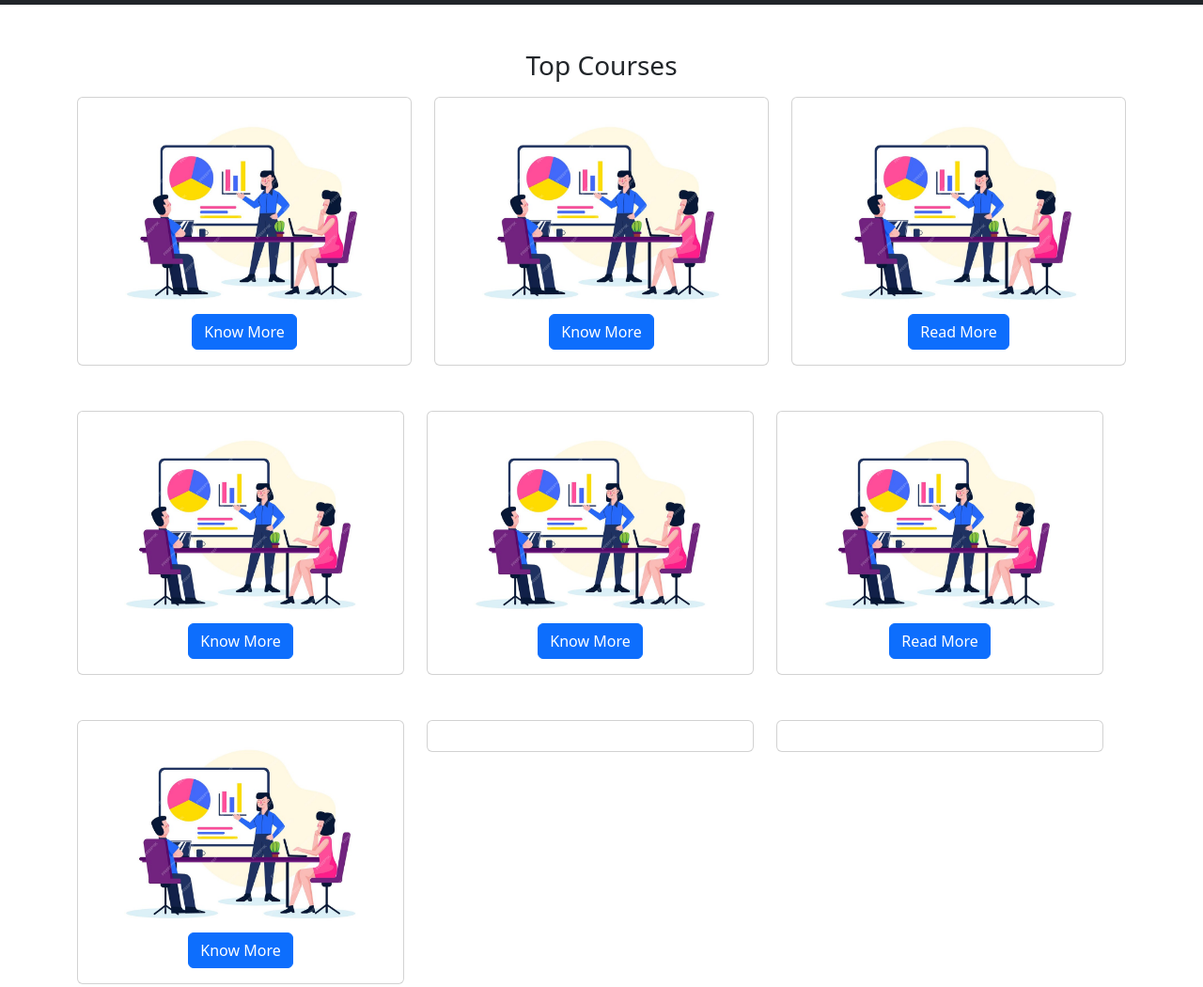
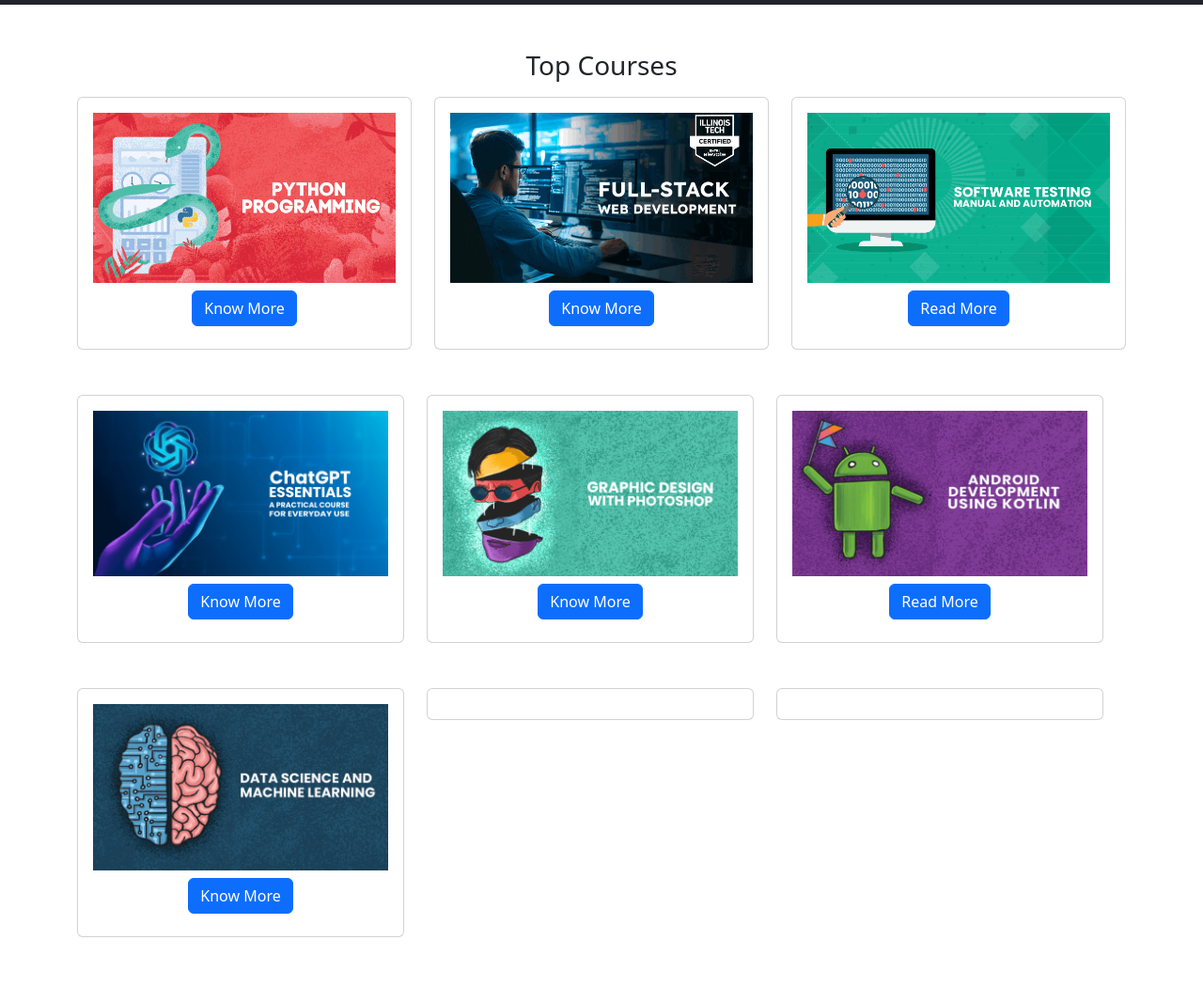
Before and after one commit to gowribalan123/EntriAcademia, a plain HTML site: page index.html in a window 1280 px wide. Shown: the part 455-1505 px from the top of the page at 94% size. Drawn offline with nearby package versions, Linux system fonts and the light colour scheme.

Commit message:
first commit

```diff
--- a/index.html
+++ b/index.html
@@ -46,9 +46,7 @@
         <div>
             <h1>Leading the Path for a Bright IT Career</h1>
             <p class="lead my-4">
-                 Lorem ipsum dolor sit amet consectetur adipisicing elit. Consequuntur, necessitatibus illo!
-                 Itaque asperiores eligendi sit, delectus, quas aliquam sequi praesentium qui non distinctio fugiat
-                  architecto dolorem ad? Unde, quia voluptatum.
+              Our journey is marked by a relentless pursuit of perfection, where every stroke of our creative process is aimed at leaving a lasting impression. Join us in reimagining the world through design that not only speaks, but also resonates.
             </p>
             <button class="btn btn-primary btn-lg"  data-bs-toggle="modal"
             data-bs-target="#enroll">
@@ -73,8 +71,8 @@
                 <div class="card-body text-center">
 
 
-                  <img src="images/showcase1.jpg" class="img-fluid" alt="">
-                  <a href="#" class="btn btn-primary">Know More</a>
+                  <img src="images/python-programming.png" class="img-fluid" alt="">
+                  <a href="#" class="btn btn-primary m-2">Know More</a>
                 </div>
               </div>
             </div>
@@ -84,8 +82,8 @@
                 <div class="card-body text-center">
 
 
-                    <img src="images/showcase1.jpg" class="img-fluid" alt="">
-                  <a href="#" class="btn btn-primary">Know More</a>
+                    <img src="images/Full-Stack-Web-Development.png" class="img-fluid" alt="">
+                  <a href="#" class="btn btn-primary m-2">Know More</a>
                 </div>
               </div>
             </div>
@@ -95,8 +93,8 @@
                 <div class="card-body text-center">
 
 
-                    <img src="images/showcase1.jpg" class="img-fluid" alt="">
-                  <a href="#" class="btn btn-primary">Read More</a>
+                    <img src="images/Software-Testing.png" class="img-fluid" alt="">
+                  <a href="#" class="btn btn-primary m-2">Read More</a>
                 </div>
               </div>
             </div>
@@ -107,8 +105,8 @@
                     <div class="card-body text-center">
 
 
-                      <img src="images/showcase1.jpg" class="img-fluid" alt="">
-                      <a href="#" class="btn btn-primary">Know More</a>
+                      <img src="images/ChatGPT-Essentials.png" class="img-fluid" alt="">
+                      <a href="#" class="btn btn-primary m-2">Know More</a>
                     </div>
                   </div>
                 </div>
@@ -118,8 +116,8 @@
                     <div class="card-body text-center">
 
 
-                        <img src="images/showcase1.jpg" class="img-fluid" alt="">
-                      <a href="#" class="btn btn-primary">Know More</a>
+                        <img src="images/Graphic-Design-with-Photoshop.png" class="img-fluid" alt="">
+                      <a href="#" class="btn btn-primary m-2">Know More</a>
                     </div>
                   </div>
                 </div>
@@ -129,8 +127,8 @@
                     <div class="card-body text-center">
 
 
-                        <img src="images/showcase1.jpg" class="img-fluid" alt="">
-                      <a href="#" class="btn btn-primary">Read More</a>
+                        <img src="images/Android-development-using-kotlin.png" class="img-fluid" alt="">
+                      <a href="#" class="btn btn-primary m-2">Read More</a>
                     </div>
                   </div>
                 </div>
@@ -141,8 +139,8 @@
                     <div class="card-body text-center">
 
 
-                      <img src="images/showcase1.jpg" class="img-fluid" alt="">
-                      <a href="#" class="btn btn-primary">Know More</a>
+                      <img src="images/Introduction-to-Data-Science-and-Machine-Learning.png" class="img-fluid" alt="">
+                      <a href="#" class="btn btn-primary m-2">Know More</a>
                     </div>
                   </div>
                 </div>
```
Also changed, not shown: images/Android-development-using-kotlin.png (added), images/ChatGPT-Essentials.png (added), images/Full-Stack-Web-Development.png (added), images/Graphic-Design-with-Photoshop.png (added), images/Introduction-to-Data-Science-and-Machine-Learning.png (added), images/Microsoft-Excel-Basic-to-Advanced.png (added), images/Software-Testing.png (added), images/python-programming.png (added).
